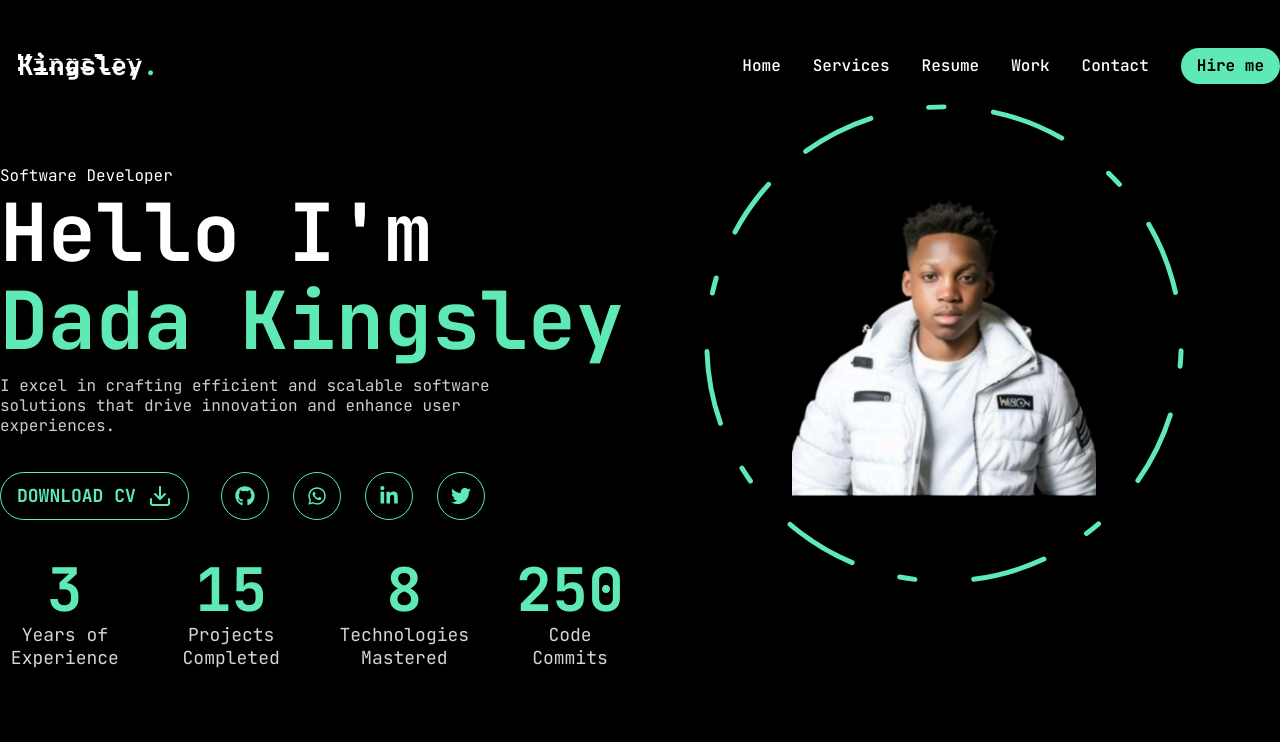
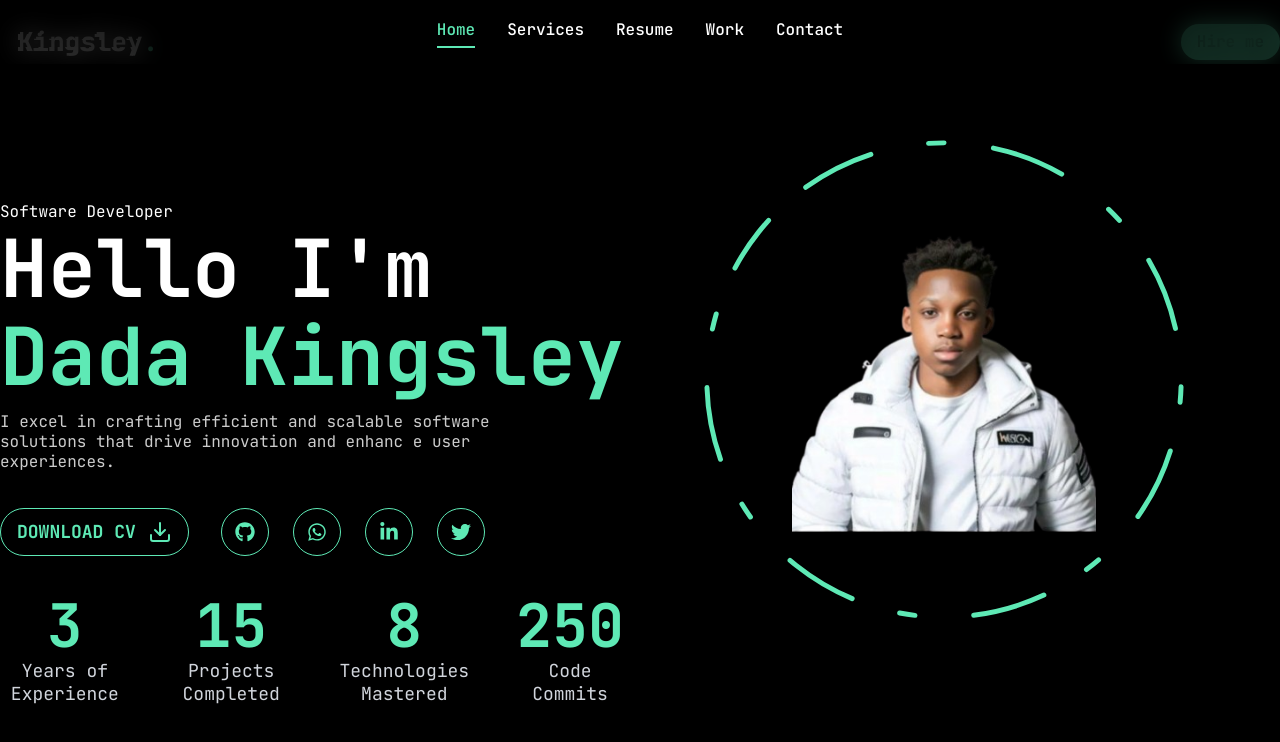
Before and after one commit to King-web-cell-05/demilade-portfolio, a Next.js app: page / in a window 1280 px wide. Shown: the top 742 px of the page. Built offline with nearby package versions, Linux system fonts and the light colour scheme.

Commit message:
Update layout.tsx

```diff
--- a/app/layout.tsx
+++ b/app/layout.tsx
@@ -1,11 +1,15 @@
 import "./globals.css";
 import { JetBrains_Mono, Poppins } from "next/font/google";
-import Header from "@/components/ui/Header";
+import ClientHeader from "@/components/ClientHeader";
 import Pagetransition from "@/components/Pagetransition";
 import Stairtransition from "@/components/Stairtransition";
 import { ReactNode } from "react";
+import Services from "@/components/services/Services";
+import Home from "./page";
+import Contact from "@/components/contact/Contact";
+import Work from "@/components/work/Work";
+import Resume from "@/components/resume/Resume";
 
-// Load fonts
 const jetbrainsMono = JetBrains_Mono({
   subsets: ["latin"],
   weight: ["400", "500", "700"],
@@ -22,21 +26,15 @@ export const metadata = {
   title: "Kingsley Portfolio",
   description:
     "Full-stack developer portfolio showcasing modern web design and interactive projects",
-
-
 };
 
 export default function RootLayout({ children }: { children: ReactNode }) {
   return (
-    <html
-      lang="en"
-      className={`${jetbrainsMono.variable} ${poppins.variable}`}
-    >
-      <head>
+    <html lang="en" className={`${jetbrainsMono.variable} ${poppins.variable}`}>
+      <body className="antialiased">
+        {/* Use the client header wrapper */}
+        <ClientHeader />
 
-      </head>
-      <body className="antialiased">
-        <Header />
         <Stairtransition />
         <Pagetransition>{children}</Pagetransition>
       </body>
--- a/app/page.tsx
+++ b/app/page.tsx
@@ -3,15 +3,16 @@ import { FiDownload } from "react-icons/fi";
 import Socials from "@/components/Social";
 import Photo from "@/components/Photo";
 import Stats from "@/components/Stats";
-import Services from "./services/page";
-import Resume from "./resume/page"
-import Work from "./work/page"
-import Contact from "./contact/page"
+import Services from "@/components/services/Services";
+import Resume from "@/components/resume/Resume"
+import Work from "@/components/work/Work"
+import Contact from "@/components/contact/Contact"
+
 const Home = () => {
   return (
-    <section className="min-h-screen relative flex flex-col items-center justify-center xl:items-start xl:justify-between xl:pt-8 overflow-visible max-[700px]:top-60 max-[1250px]:top-95">
+    <section id="home" className="min-h-screen relative flex flex-col items-center justify-center xl:items-start xl:justify-between xl:pt-50 overflow-visible max-[700px]:top-70 max-[1250px]:top-95">
+
       <div className="container mx-auto h-full flex flex-col xl:flex-row items-center xl:items-start justify-center xl:justify-between gap-2 sm:gap-12 xl:gap-15 relative">
-        {/* Left side: Text + Stats */}
         <div className="flex flex-col items-center xl:items-start text-center xl:text-left order-2 xl:order-none relative z-10 px-2 sm:px-0">
           <span className="block text-xs sm:text-base max-[320px]:text-[7px]">
             Software Developer
@@ -26,7 +27,7 @@ const Home = () => {
 
           <p className="max-w-[500px] mb-1 sm:mb-9 text-white/80 text-xs sm:text-base mx-auto xl:mx-0 max-[320px]:text-[8px] leading-tight">
             I excel in crafting efficient and scalable software solutions that
-            drive innovation and enhance user experiences.
+            drive innovation and enhanc e user experiences.
           </p>
 
           <div className="flex flex-col xl:flex-row items-center gap-2 sm:gap-8 justify-center xl:justify-start">
@@ -34,7 +35,7 @@ const Home = () => {
               variant="outline"
               size="sm"
               className="uppercase flex items-center gap-1 sm:gap-3 px-2 py-1 sm:px-4 sm:py-3 text-sm sm:text-lg
-                max-[320px]:px-[3px] max-[344px]:py-[1px] max-[320px]:text-[8px]"
+                max-[280px]:px-[3px] max-[344px]:py-[1px] max-[280px]:text-[8px]"
             >
               <span>Download CV</span>
               <FiDownload className="text-lg sm:text-2xl max-[344px]:text-[10px]" />
@@ -56,13 +57,13 @@ const Home = () => {
           </div>
 
           {/* Stats integrated into the hero section */}
-          <div className="mt-10 w-full flex justify-center xl:justify-start max-{600">
+          <div className="mt-10 w-full flex justify-center xl:justify-start max-[600px] max-[600px]:scale-100">
             <Stats />
           </div>
         </div>
 
         {/* Right side: Photo */}
-        <div className="absolute top-0 left-1/2 -translate-x-1/2 order-1 xl:static xl:order-none mb-3 sm:mb-8 xl:mb-0 z-0 scale-90 sm:scale-100 max-[320px]:scale-[0.5] min-[400px]:scale-[1.2] min-[700px]:-top-36 min-[320px]:-top-35">
+        <div className="absolute top-0 left-1/2 -translate-x-1/2 order-1 xl:static xl:order-none mb-3 sm:mb-8 xl:mb-0 z-0 scale-90 sm:scale-100 max-[280px]:scale-[0.5] min-[400px]:scale-[1.2] min-[700px]:-top-36 min-[280px]:-top-35">
           <Photo />
         </div>
       </div>
--- /dev/null
+++ b/components/ClientHeader.tsx
@@ -0,0 +1,10 @@
+"use client";
+
+import dynamic from "next/dynamic";
+
+// Dynamically import the Header with client-side rendering
+const Header = dynamic(() => import("@/components/ui/Header"), { ssr: false });
+
+export default function ClientHeader() {
+  return <Header />;
+}
--- a/components/Mobilenav.tsx
+++ b/components/Mobilenav.tsx
@@ -1,64 +1,83 @@
 "use client";
 
+import { useState, useEffect } from "react";
 import { Sheet, SheetContent, SheetTrigger } from "@/components/ui/sheet";
-import { usePathname } from "next/navigation";
-import Link from "next/link";
 import { CiMenuFries } from "react-icons/ci";
 
 const links = [
-  {
-    name: "home",
-    path: "/",
-  },
-  {
-    name: "services",
-    path: "/services",
-  },
-  {
-    name: "resume",
-    path: "/resume",
-  },
-  {
-    name: "work",
-    path: "/work",
-  },
-  {
-    name: "contact",
-    path: "/contact",
-  },
+  { name: "home", id: "home" },
+  { name: "services", id: "services" },
+  { name: "resume", id: "resume" },
+  { name: "work", id: "work" },
+  { name: "contact", id: "contact" },
 ];
 
 const Mobilenav = () => {
-  const pathname = usePathname();
+  const [open, setOpen] = useState(false);
+  const [activeSection, setActiveSection] = useState("home");
+
+  // scroll to section when clicking
+  const handleScroll = (id: string) => {
+    const section = document.getElementById(id);
+    if (section) {
+      section.scrollIntoView({ behavior: "smooth" });
+      setActiveSection(id);
+    }
+    // close sheet but DO NOT reset state
+    setTimeout(() => setOpen(false), 300);
+  };
+
+  // scrollspy (update active link when scrolling)
+  useEffect(() => {
+    const handleScrollSpy = () => {
+      let current = activeSection;
+      links.forEach((link) => {
+        const section = document.getElementById(link.id);
+        if (section) {
+          const sectionTop = section.offsetTop;
+          const sectionHeight = section.clientHeight;
+          if (window.scrollY >= sectionTop - sectionHeight / 3) {
+            current = link.id;
+          }
+        }
+      });
+      setActiveSection(current);
+    };
+
+    window.addEventListener("scroll", handleScrollSpy);
+    return () => window.removeEventListener("scroll", handleScrollSpy);
+  }, [activeSection]);
+
   return (
     <div>
-      <Sheet>
+      <Sheet open={open} onOpenChange={setOpen}>
         <SheetTrigger className="flex justify-center items-center">
           <CiMenuFries className="text-[32px] text-emerald-300" />
         </SheetTrigger>
-        <SheetContent className="flex flex-col ">
+
+        <SheetContent
+          side="right"
+          className="flex flex-col bg-black/95 text-white z-[9999]"
+        >
           <div className="mt-32 mb-40 text-center text-2xl">
-            <Link href="/">
-              <h1 className="text-4xl text-white font-semibold ">
-                Kingsley<span className="text-emerald-300">.</span>
-              </h1>
-            </Link>
+            <h1 className="text-4xl font-semibold">
+              Kingsley<span className="text-emerald-300">.</span>
+            </h1>
           </div>
 
           <nav className="flex flex-col justify-center items-center gap-8">
-            {links.map((link, index) => (
-              <Link
-                href={link.path}
-                key={index}
-                className={`${
-                  link.path === pathname
-                    ? "text-emerald-300 border-b-2 border-emerald-300"
-                    : ""
-                } text-xl text-white capitalize hover:text-emerald-300 transition-all
-                   `}
+            {links.map((link) => (
+              <button
+                key={link.id}
+                onClick={() => handleScroll(link.id)}
+                className={`capitalize text-xl transition-all duration-200 relative pb-1 ${
+                  activeSection === link.id
+                    ? "text-emerald-300 after:content-[''] after:absolute after:left-0 after:bottom-0 after:w-full after:h-[2px] after:bg-emerald-300"
+                    : "text-white hover:text-emerald-300"
+                }`}
               >
                 {link.name}
-              </Link>
+              </button>
             ))}
           </nav>
         </SheetContent>
--- a/app/contact/page.tsx
+++ b/components/contact/Contact.tsx
@@ -93,9 +93,9 @@ const Contact = () => {
     y: 0,
     transition: { duration: 0.6, ease: "easeOut" },
   }}
-  className="text-center mb-12"
+  className="text-center mb-22"
 >
-  <h3 className="text-sm uppercase tracking-[6px] text-emerald-300 mb-3">
+  <h3 className="text-sm uppercase tracking-[6px] text-emerald-300 mt-25">
     Get In Touch
   </h3>
   <h1 className="text-3xl sm:text-5xl font-bold text-white mb-4">
--- a/components/ui/Header.tsx
+++ b/components/ui/Header.tsx
@@ -1,28 +1,30 @@
+"use client";
+
 import React from "react";
 import Link from "next/link";
 import { Button } from "@/components/ui/button";
-import Navbar from "./Navbar";
+import Navbar from "@/components/ui/Navbar";
 import Mobilenav from "@/components/Mobilenav";
 
 const Header = () => {
   return (
-    <header className="py-8 xl:py-12 text-white ">
+    <header className="py-4 xl:py-6 text-white fixed top-0 left-0 w-full z-[999] bg-black/40 backdrop-blur-sm">
       <div className="container mx-auto flex justify-between items-center">
-        <Link href="/">
-          <h1 className="text-4xl font-semibold text">
-            <span className="text ml-5" title="Kingsley">
-              Kingsley
-            </span>
-            <span className="text-emerald-300">.</span>
-          </h1>
-        </Link>
+        <h1
+          className="text-4xl font-semibold ml-5 cursor-pointer select-none text"
+          title="Kingsley"
+        >
+          Kingsley<span className="text-emerald-300">.</span>
+        </h1>
+
         <div className="hidden md:flex items-center gap-8">
           <Navbar />
-          <Link href="">
+          <Link href="#contact">
             <Button>Hire me</Button>
           </Link>
         </div>
-        {/* mobile nav view  */}
+
+        {/* Mobile nav */}
         <div className="md:hidden">
           <Mobilenav />
         </div>
--- a/components/ui/Navbar.tsx
+++ b/components/ui/Navbar.tsx
@@ -1,32 +1,63 @@
 "use client";
+import { useEffect, useState } from "react";
 
 const links = [
-  { name: "home", path: "home" },
-  { name: "services", path: "services" },
-  { name: "resume", path: "resume" },
-  { name: "work", path: "work" },
-  { name: "contact", path: "contact" },
+  { name: "home", id: "home" },
+  { name: "services", id: "services" },
+  { name: "resume", id: "resume" },
+  { name: "work", id: "work" },
+  { name: "contact", id: "contact" },
 ];
 
 const Navbar = () => {
+  const [activeSection, setActiveSection] = useState("home");
+
   const handleScroll = (id: string) => {
     const section = document.getElementById(id);
     if (section) {
       section.scrollIntoView({ behavior: "smooth" });
+      setActiveSection(id);
     }
+
   };
 
+  useEffect(() => {
+    const handleScrollSpy = () => {
+      let current = activeSection;
+      links.forEach((link) => {
+        const section = document.getElementById(link.id);
+        if (section) {
+          const sectionTop = section.offsetTop;
+          const sectionHeight = section.clientHeight;
+          if (window.scrollY >= sectionTop - sectionHeight / 3) {
+            current = link.id;
+          }
+        }
+      });
+      setActiveSection(current);
+    };
+
+    window.addEventListener("scroll", handleScrollSpy);
+    return () => window.removeEventListener("scroll", handleScrollSpy);
+  }, [activeSection]);
+
   return (
-    <nav className="flex gap-8 z-50 relative">
-      {links.map((link, index) => (
-        <button
-          key={index}
-          onClick={() => handleScroll(link.path)}
-          className="capitalize font-medium text-white hover:text-emerald-300 transition-all duration-200 cursor-pointer"
-        >
-          {link.name}
-        </button>
-      ))}
+    <nav className="fixed top-0 left-0 w-full bg-black/80 backdrop-blur-md z-50 flex justify-center py-4 shadow-lg ">
+      <div className="flex gap-8">
+        {links.map((link) => (
+          <button
+            key={link.id}
+            onClick={() => handleScroll(link.id)}
+            className={`capitalize font-medium transition-all duration-200 relative pb-1 ${
+              activeSection === link.id
+                ? "text-emerald-300 after:content-[''] after:absolute after:left-0 after:bottom-0 after:w-full after:h-[2px] after:bg-emerald-300"
+                : "text-white hover:text-gray-300 cursor-pointer"
+            }`}
+          >
+            {link.name}
+          </button>
+        ))}
+      </div>
     </nav>
   );
 };
```
Also changed, not shown: components/resume/Resume.tsx (renamed from app/resume/page.tsx), components/services/Services.tsx (renamed from app/services/page.tsx), components/work/Work.tsx (renamed from app/work/page.tsx).
